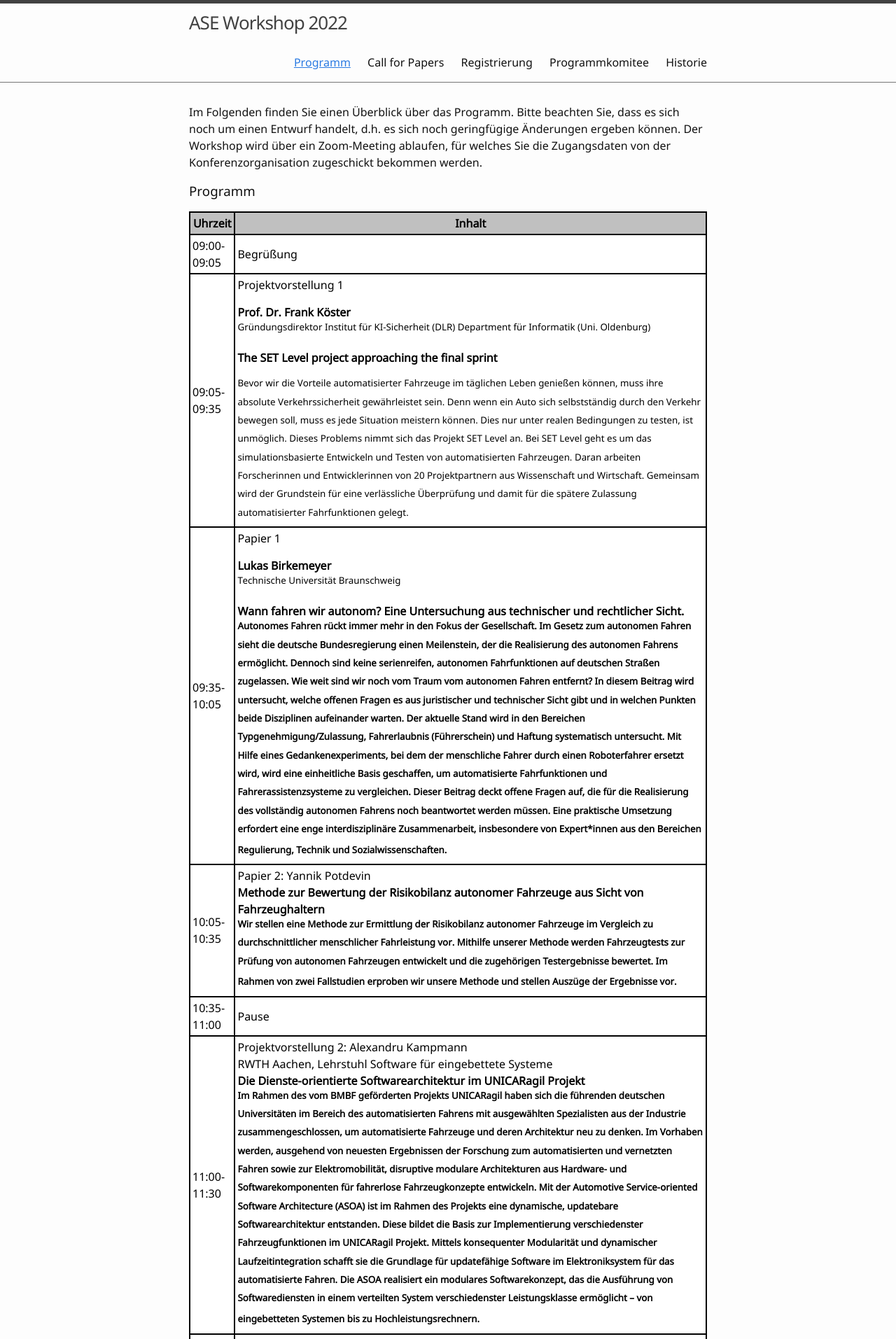
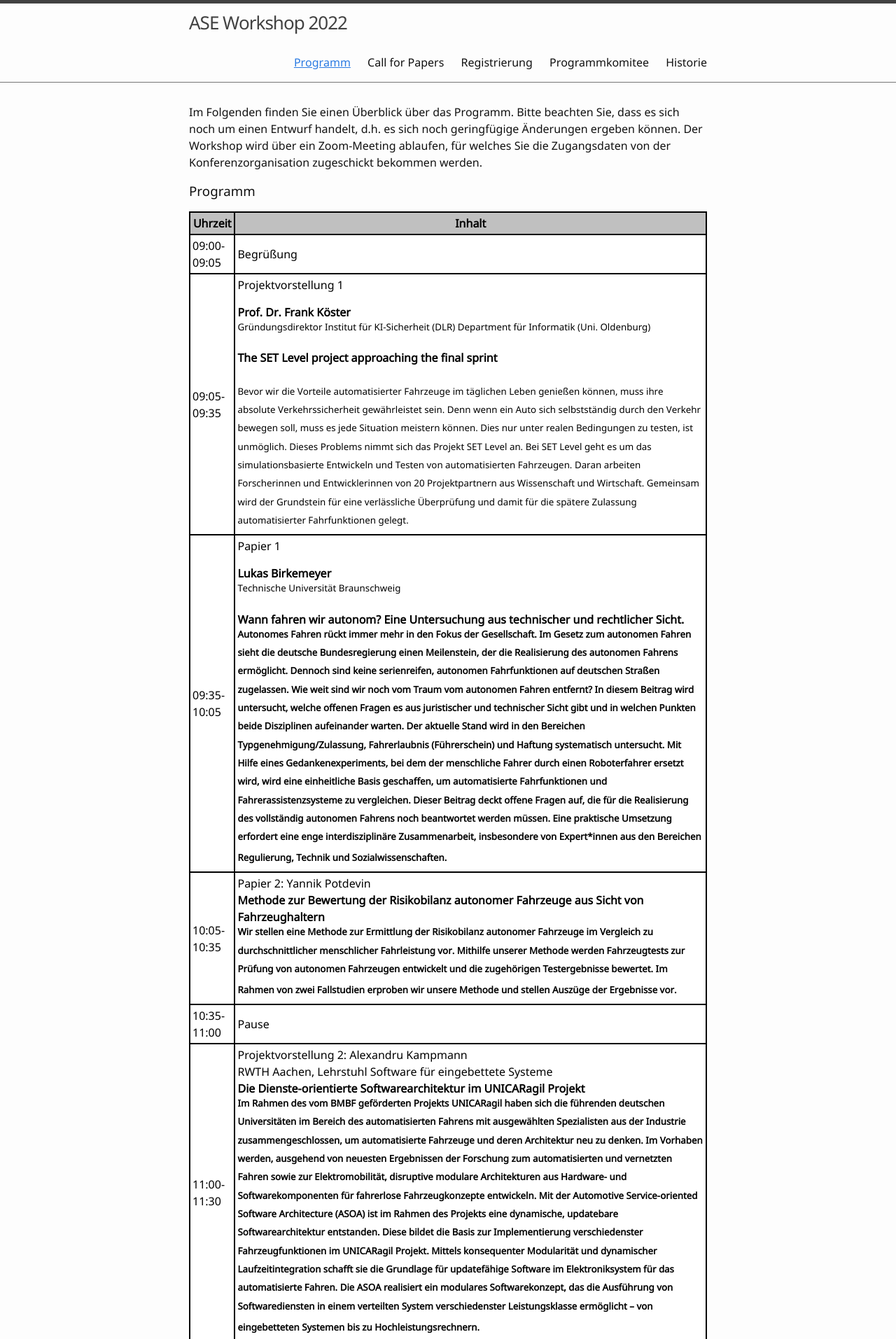
Before and after one commit to ASE-Workshop/2022, a Jekyll site: the page built from 0-programm.md, in a window 1280 px wide. Shown: the top 1913 px of the page at 70% size. Built offline with Jekyll 4.4.1, drawn with Linux system fonts in a browser that asks for light colours.

```diff
--- a/0-programm.md
+++ b/0-programm.md
@@ -55,7 +55,7 @@ table.GeneratedTable thead {
           <sup> Gründungsdirektor Institut für KI-Sicherheit (DLR)
           Department für Informatik (Uni. Oldenburg)  </sup> <p></p>
         <b>The SET Level project approaching the final sprint</b> <br/>
-        <sup><p></p> Bevor wir die Vorteile automatisierter Fahrzeuge im täglichen Leben genießen können, muss ihre absolute Verkehrssicherheit gewährleistet sein. Denn wenn ein Auto sich selbstständig durch den Verkehr bewegen soll, muss es jede Situation meistern können. Dies nur unter realen Bedingungen zu testen, ist unmöglich. Dieses Problems nimmt sich das Projekt SET Level an. Bei SET Level geht es um das simulationsbasierte Entwickeln und Testen von automatisierten Fahrzeugen. Daran arbeiten Forscherinnen und Entwicklerinnen von 20 Projektpartnern aus Wissenschaft und Wirtschaft. Gemeinsam wird der Grundstein für eine verlässliche Überprüfung und damit für die spätere Zulassung automatisierter Fahrfunktionen gelegt.</sup>
+        <sup><br/> Bevor wir die Vorteile automatisierter Fahrzeuge im täglichen Leben genießen können, muss ihre absolute Verkehrssicherheit gewährleistet sein. Denn wenn ein Auto sich selbstständig durch den Verkehr bewegen soll, muss es jede Situation meistern können. Dies nur unter realen Bedingungen zu testen, ist unmöglich. Dieses Problems nimmt sich das Projekt SET Level an. Bei SET Level geht es um das simulationsbasierte Entwickeln und Testen von automatisierten Fahrzeugen. Daran arbeiten Forscherinnen und Entwicklerinnen von 20 Projektpartnern aus Wissenschaft und Wirtschaft. Gemeinsam wird der Grundstein für eine verlässliche Überprüfung und damit für die spätere Zulassung automatisierter Fahrfunktionen gelegt.</sup>
     <tr>
       <td>09:35-10:05</td>
       <td>Papier 1 <p></p>
```
